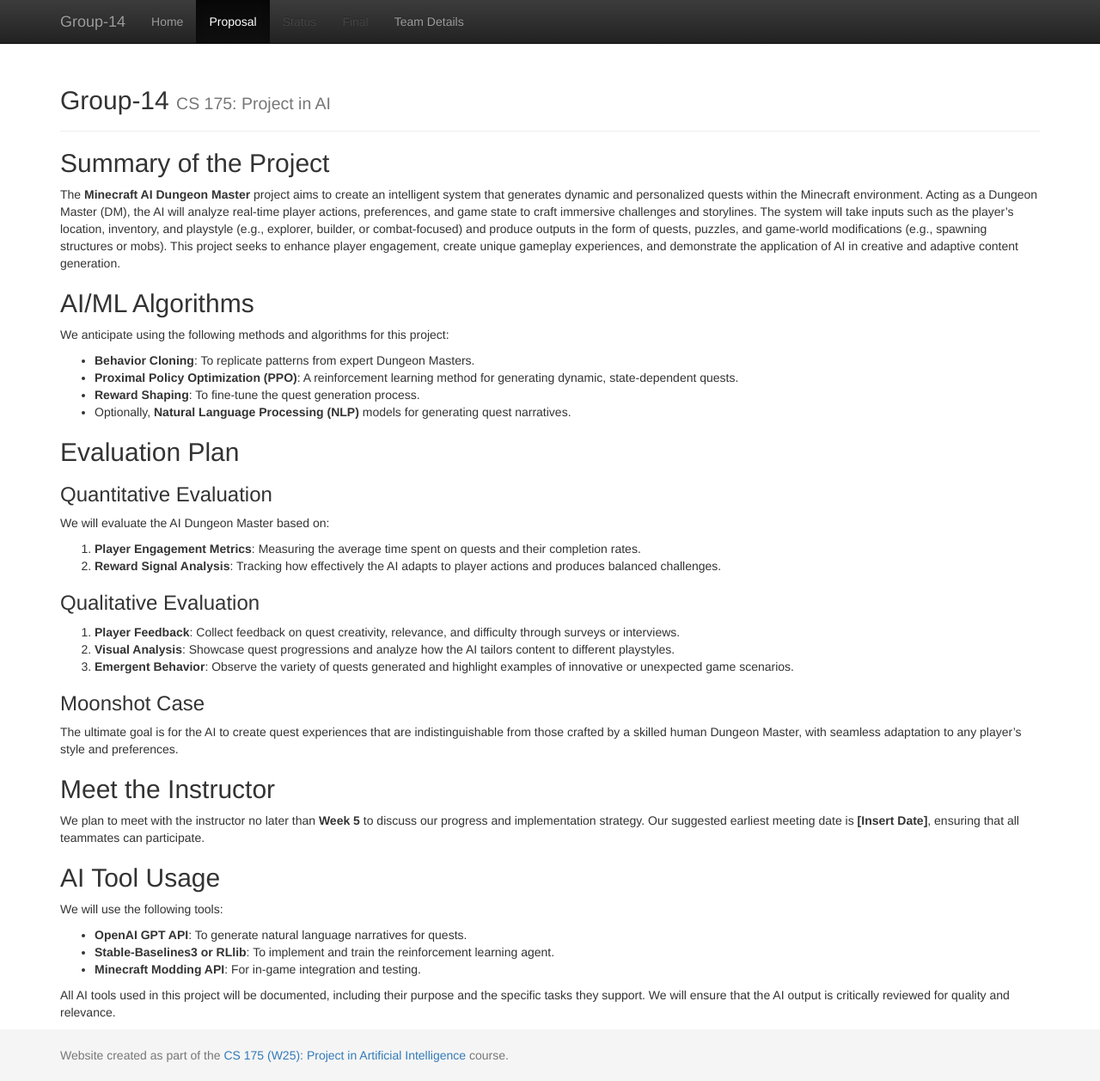
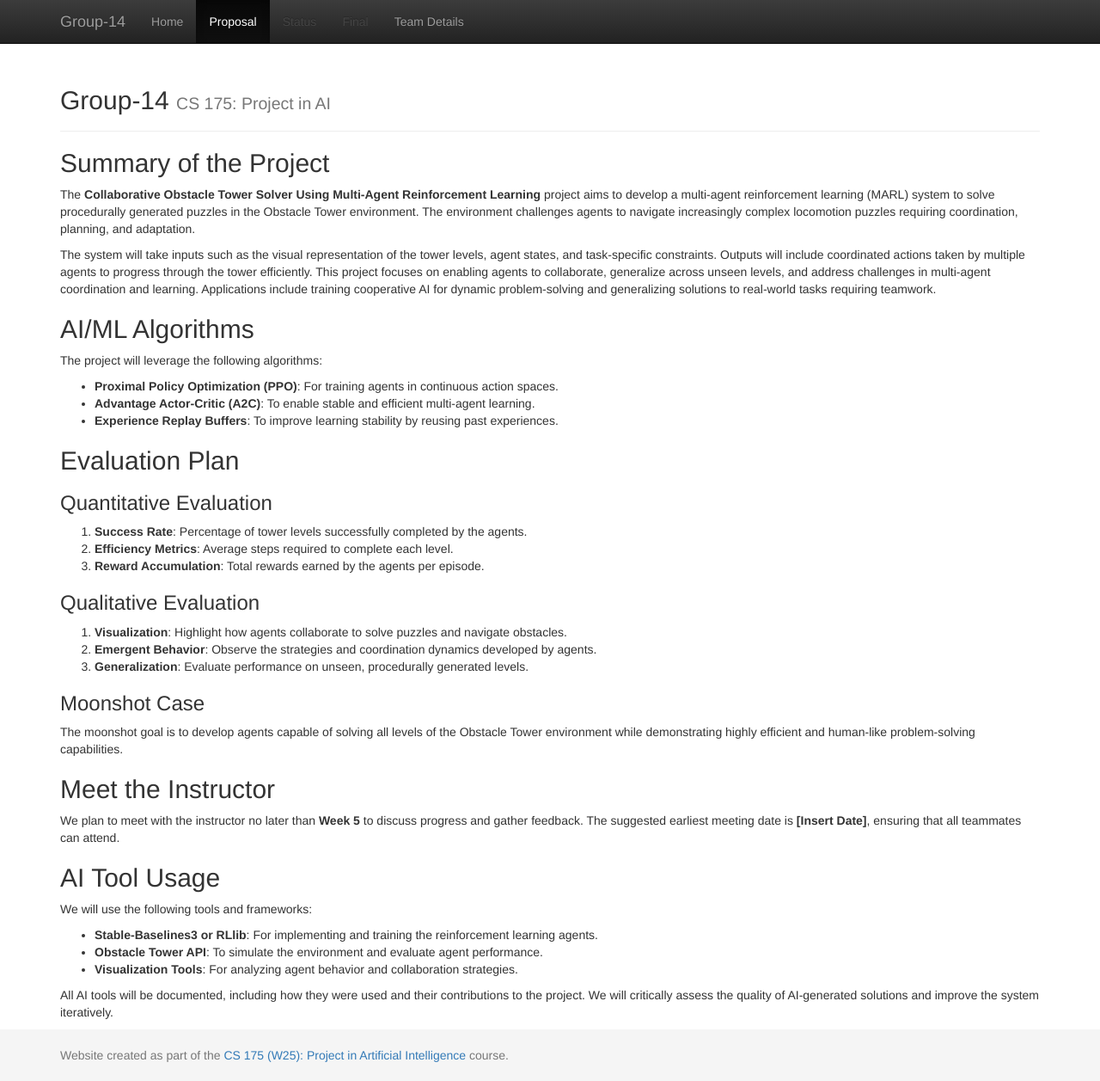
Before and after one commit to andrewzho/TowerMasters, a Jekyll site: the page built from docs/proposal.md, in a window 1280 px wide and 1257 px high. Shown: the whole window at 86% size. Built offline with Jekyll 4.4.1, drawn with Linux system fonts in a browser that asks for light colours.

Commit message:
updated proposal

```diff
--- a/docs/proposal.md
+++ b/docs/proposal.md
@@ -4,36 +4,37 @@ title: Proposal
 ---
 
 ## Summary of the Project
-The **Minecraft AI Dungeon Master** project aims to create an intelligent system that generates dynamic and personalized quests within the Minecraft environment. Acting as a Dungeon Master (DM), the AI will analyze real-time player actions, preferences, and game state to craft immersive challenges and storylines. The system will take inputs such as the player's location, inventory, and playstyle (e.g., explorer, builder, or combat-focused) and produce outputs in the form of quests, puzzles, and game-world modifications (e.g., spawning structures or mobs). This project seeks to enhance player engagement, create unique gameplay experiences, and demonstrate the application of AI in creative and adaptive content generation.
+The **Collaborative Obstacle Tower Solver Using Multi-Agent Reinforcement Learning** project aims to develop a multi-agent reinforcement learning (MARL) system to solve procedurally generated puzzles in the Obstacle Tower environment. The environment challenges agents to navigate increasingly complex locomotion puzzles requiring coordination, planning, and adaptation.
+
+The system will take inputs such as the visual representation of the tower levels, agent states, and task-specific constraints. Outputs will include coordinated actions taken by multiple agents to progress through the tower efficiently. This project focuses on enabling agents to collaborate, generalize across unseen levels, and address challenges in multi-agent coordination and learning. Applications include training cooperative AI for dynamic problem-solving and generalizing solutions to real-world tasks requiring teamwork.
 
 ## AI/ML Algorithms
-We anticipate using the following methods and algorithms for this project:
-- **Behavior Cloning**: To replicate patterns from expert Dungeon Masters.
-- **Proximal Policy Optimization (PPO)**: A reinforcement learning method for generating dynamic, state-dependent quests.
-- **Reward Shaping**: To fine-tune the quest generation process.
-- Optionally, **Natural Language Processing (NLP)** models for generating quest narratives.
+The project will leverage the following algorithms:
+- **Proximal Policy Optimization (PPO)**: For training agents in continuous action spaces.
+- **Advantage Actor-Critic (A2C)**: To enable stable and efficient multi-agent learning.
+- **Experience Replay Buffers**: To improve learning stability by reusing past experiences.
 
 ## Evaluation Plan
 ### Quantitative Evaluation
-We will evaluate the AI Dungeon Master based on:
-1. **Player Engagement Metrics**: Measuring the average time spent on quests and their completion rates.
-2. **Reward Signal Analysis**: Tracking how effectively the AI adapts to player actions and produces balanced challenges.
+1. **Success Rate**: Percentage of tower levels successfully completed by the agents.
+2. **Efficiency Metrics**: Average steps required to complete each level.
+3. **Reward Accumulation**: Total rewards earned by the agents per episode.
 
 ### Qualitative Evaluation
-1. **Player Feedback**: Collect feedback on quest creativity, relevance, and difficulty through surveys or interviews.
-2. **Visual Analysis**: Showcase quest progressions and analyze how the AI tailors content to different playstyles.
-3. **Emergent Behavior**: Observe the variety of quests generated and highlight examples of innovative or unexpected game scenarios.
+1. **Visualization**: Highlight how agents collaborate to solve puzzles and navigate obstacles.
+2. **Emergent Behavior**: Observe the strategies and coordination dynamics developed by agents.
+3. **Generalization**: Evaluate performance on unseen, procedurally generated levels.
 
 ### Moonshot Case
-The ultimate goal is for the AI to create quest experiences that are indistinguishable from those crafted by a skilled human Dungeon Master, with seamless adaptation to any player's style and preferences.
+The moonshot goal is to develop agents capable of solving all levels of the Obstacle Tower environment while demonstrating highly efficient and human-like problem-solving capabilities.
 
 ## Meet the Instructor
-We plan to meet with the instructor no later than **Week 5** to discuss our progress and implementation strategy. Our suggested earliest meeting date is **[Insert Date]**, ensuring that all teammates can participate.
+We plan to meet with the instructor no later than **Week 5** to discuss progress and gather feedback. The suggested earliest meeting date is **[Insert Date]**, ensuring that all teammates can attend.
 
 ## AI Tool Usage
-We will use the following tools:
-- **OpenAI GPT API**: To generate natural language narratives for quests.
-- **Stable-Baselines3 or RLlib**: To implement and train the reinforcement learning agent.
-- **Minecraft Modding API**: For in-game integration and testing.
+We will use the following tools and frameworks:
+- **Stable-Baselines3 or RLlib**: For implementing and training the reinforcement learning agents.
+- **Obstacle Tower API**: To simulate the environment and evaluate agent performance.
+- **Visualization Tools**: For analyzing agent behavior and collaboration strategies.
 
-All AI tools used in this project will be documented, including their purpose and the specific tasks they support. We will ensure that the AI output is critically reviewed for quality and relevance.
+All AI tools will be documented, including how they were used and their contributions to the project. We will critically assess the quality of AI-generated solutions and improve the system iteratively.
```
